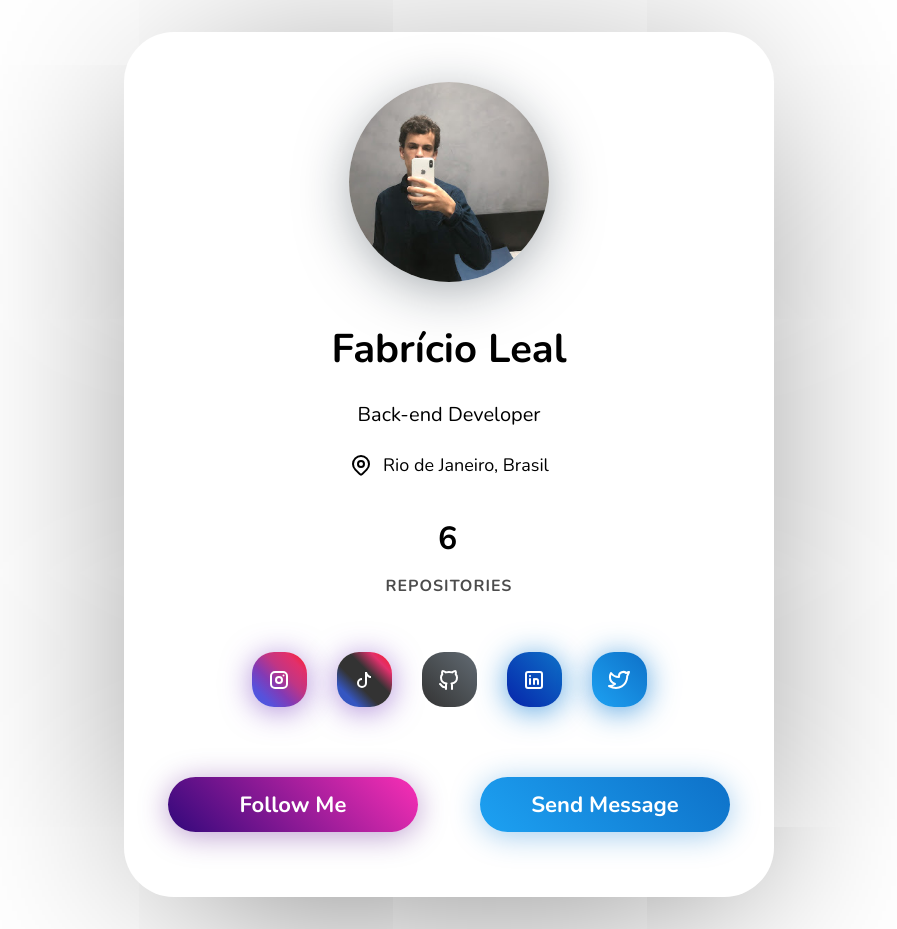
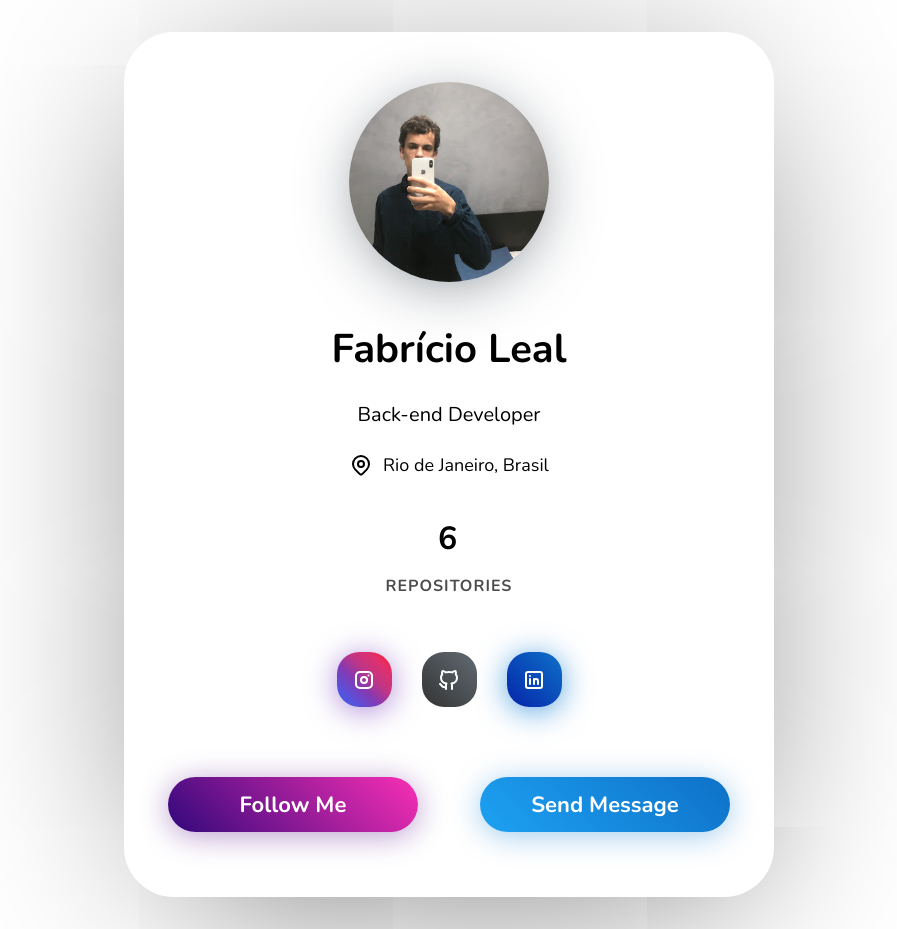
Before and after one commit to fabriciomleal/Profile-Card, a plain HTML site: page index.html in a window 1280 px wide. Shown: the whole page, without its empty margins (191-1088 px from the left). Drawn offline with nearby package versions, Linux system fonts and the light colour scheme.

Commit message:
Update de links

```diff
--- a/index.html
+++ b/index.html
@@ -32,7 +32,7 @@
             </div>
         </div>
         <div class="profile-card_links">
-            <a href="https://www.instagram.com/fabri.codes/" class="Instagram">
+            <a href="https://www.instagram.com/fabricio.mg.leal/" class="Instagram">
                 <svg xmlns="http://www.w3.org/2000/svg" class="icon icon-tabler icon-tabler-brand-instagram" width="24" height="24" viewBox="0 0 24 24" stroke-width="2" stroke="currentColor" fill="none" stroke-linecap="round" stroke-linejoin="round">
                     <path stroke="none" d="M0 0h24v24H0z" fill="none"></path>
                     <rect x="4" y="4" width="16" height="16" rx="4"></rect>
@@ -40,13 +40,7 @@
                     <line x1="16.5" y1="7.5" x2="16.5" y2="7.501"></line>
                  </svg>
             </a>
-            <a href="https://www.tiktok.com/@fabri.codes/" class="Tiktok">
-                <svg xmlns="http://www.w3.org/2000/svg" width="16" height="16" fill="currentColor" class="icon icon-tabler icon-tabler-brand-tiktok" viewBox="0 0 16 16">
-                    <path d="M9 0h1.98c.144.715.54 1.617 1.235 2.512C12.895 3.389 13.797 4 15 4v2c-1.753 0-3.07-.814-4-1.829V11a5 5 0 1 1-5-5v2a3 3 0 1 0 3 3z"/>
-                 </svg>
-            </a>
-
-            <a href="https://github.com/fabri-codes" class="GitHub">
+            <a href="https://github.com/fabriciomleal" class="GitHub">
                 <svg xmlns="http://www.w3.org/2000/svg" class="icon icon-tabler icon-tabler-brand-github" width="24" height="24" viewBox="0 0 24 24" stroke-width="2" stroke="currentColor" fill="none" stroke-linecap="round" stroke-linejoin="round">
                     <path stroke="none" d="M0 0h24v24H0z" fill="none"></path>
                     <path d="M9 19c-4.3 1.4 -4.3 -2.5 -6 -3m12 5v-3.5c0 -1 .1 -1.4 -.5 -2c2.8 -.3 5.5 -1.4 5.5 -6a4.6 4.6 0 0 0 -1.3 -3.2a4.2 4.2 0 0 0 -.1 -3.2s-1.1 -.3 -3.5 1.3a12.3 12.3 0 0 0 -6.2 0c-2.4 -1.6 -3.5 -1.3 -3.5 -1.3a4.2 4.2 0 0 0 -.1 3.2a4.6 4.6 0 0 0 -1.3 3.2c0 4.6 2.7 5.7 5.5 6c-.6 .6 -.6 1.2 -.5 2v3.5"></path>
@@ -62,16 +56,10 @@
                         <path d="M16 16v-3a2 2 0 0 0 -4 0"></path>
                      </svg>
             </a>
-            <a href="https://twitter.com/mubicry" class="Twitter">
-                <svg xmlns="http://www.w3.org/2000/svg" class="icon icon-tabler icon-tabler-brand-twitter" width="24" height="24" viewBox="0 0 24 24" stroke-width="2" stroke="currentColor" fill="none" stroke-linecap="round" stroke-linejoin="round">
-                    <path stroke="none" d="M0 0h24v24H0z" fill="none"></path>
-                    <path d="M22 4.01c-1 .49 -1.98 .689 -3 .99c-1.121 -1.265 -2.783 -1.335 -4.38 -.737s-2.643 2.06 -2.62 3.737v1c-3.245 .083 -6.135 -1.395 -8 -4c0 0 -4.182 7.433 4 11c-1.872 1.247 -3.739 2.088 -6 2c3.308 1.803 6.913 2.423 10.034 1.517c3.58 -1.04 6.522 -3.723 7.651 -7.742a13.84 13.84 0 0 0 .497 -3.753c-.002 -.249 1.51 -2.772 1.818 -4.013z"></path>
-                 </svg>
-            </a>
         </div>
         <div class="profile-card_actions">
             <a class="purple">Follow Me</a>
-            <a href="mailto:fabri.code@outlook.com" class="blue">Send Message</a>
+            <a href="mailto:fabricio.mg.leal@outlook.com" class="blue">Send Message</a>
         </div>
     </div>
 </body>
```
